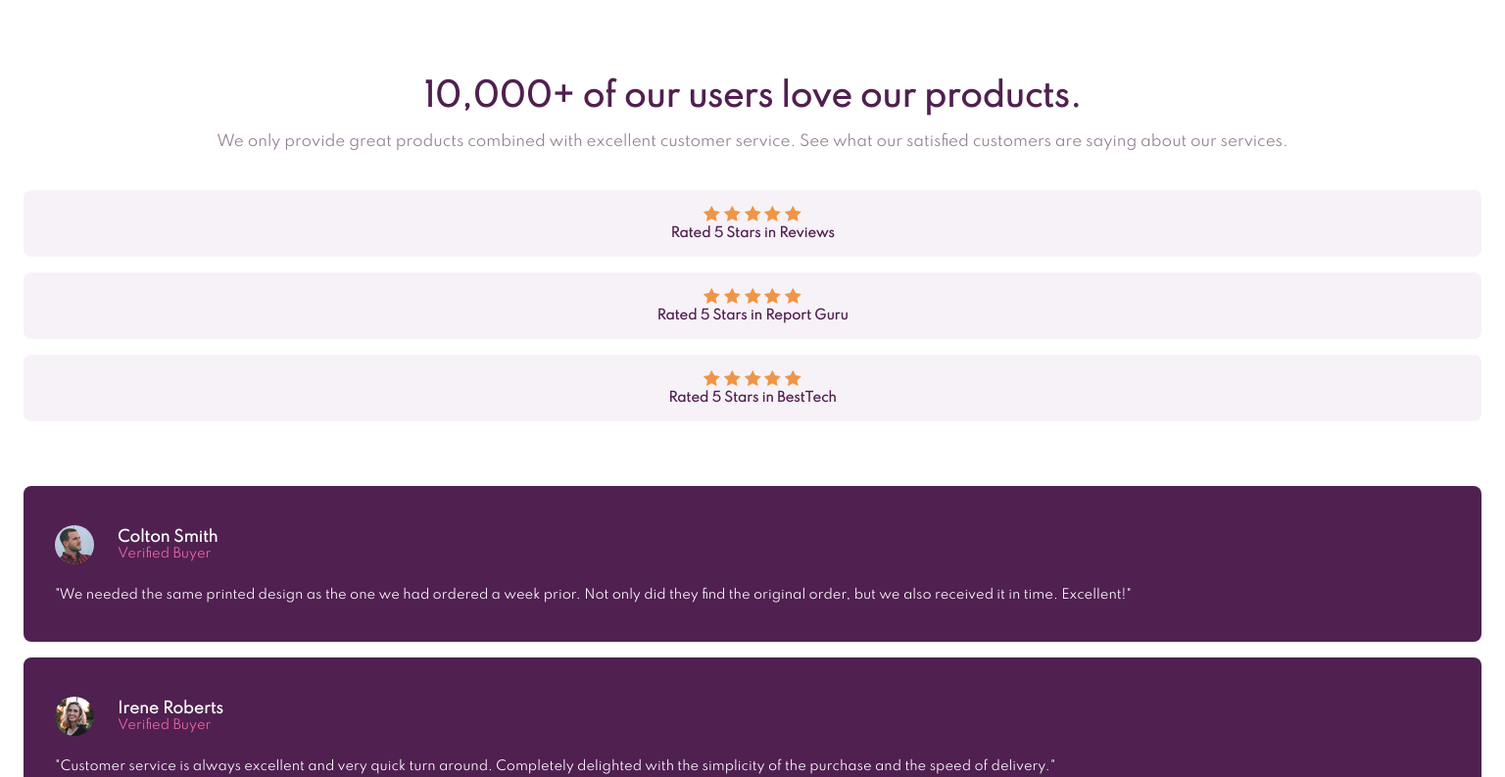
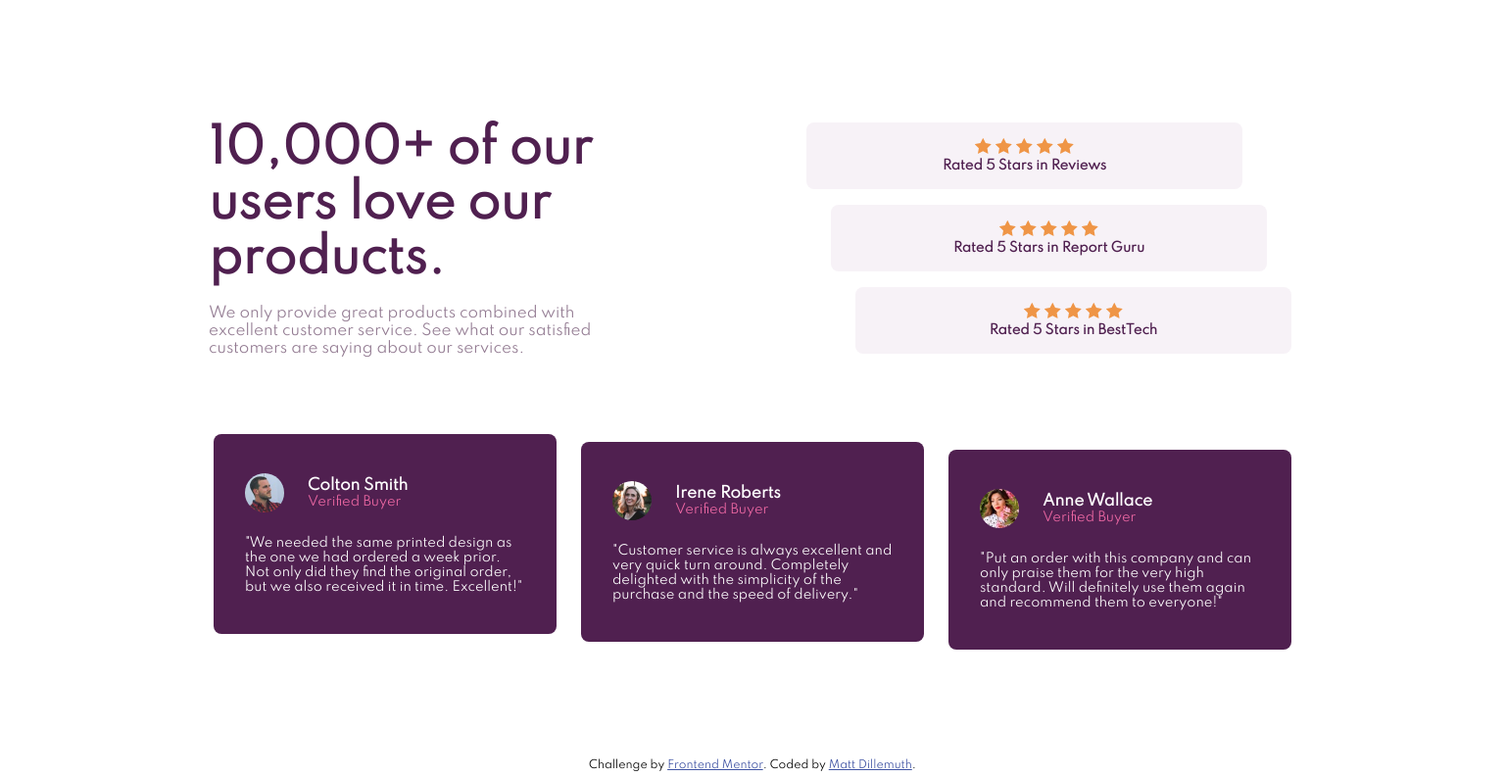
Before and after one commit to mdillemuth/social-proof-section, a plain HTML site: page index.html in a window 1536 px wide. Shown: the top 793 px of the page at 98% size. Drawn offline with Linux system fonts and the light colour scheme.

Commit message:
Add desktop media query to styling

```diff
--- a/index.html
+++ b/index.html
@@ -18,11 +18,13 @@
     <title>Social Proof Section | Frontend Mentor</title>
   </head>
   <body>
+    <div class="container-top">
       <header>
         <h1>10,000+ of our users love our products.</h1>
         <p>
-        We only provide great products combined with excellent customer service.
-        See what our satisfied customers are saying about our services.
+          We only provide great products combined with excellent customer
+          service. See what our satisfied customers are saying about our
+          services.
         </p>
       </header>
 
@@ -56,6 +58,7 @@
             <img src="assets/images/icon-star.svg" alt="star" />
           </div>
           <p>Rated 5 Stars in BestTech</p>
+        </div>
       </div>
     </div>
 
--- a/styles/styles.scss
+++ b/styles/styles.scss
@@ -20,11 +20,11 @@ $light-gray-magenta: hsl(300, 24%, 96%);
 body {
   padding: 80px 24px 100px;
   position: relative;
-  min-height: 100vh;
 }
 
 header {
-  margin-bottom: 40px;
+  max-width: 445px;
+  margin: 0 auto 40px;
   h1 {
     color: $dark-magenta;
     font-size: 32px;
@@ -40,11 +40,14 @@ header {
 }
 
 .ratings {
+  align-items: center;
   display: flex;
   flex-direction: column;
   margin-bottom: 50px;
 
   .rating-container {
+    width: 100%;
+    max-width: 445px;
     margin-bottom: 16px;
     padding: 16px 0;
     border-radius: 8px;
@@ -64,7 +67,13 @@ header {
 
 .testimonials {
   margin-bottom: 80px;
+  display: flex;
+  flex-direction: column;
+  align-items: center;
+
   .testimonial-container {
+    width: 100%;
+    max-width: 350px;
     background-color: $dark-magenta;
     border-radius: 8px;
     padding: 40px 32px;
@@ -102,10 +111,9 @@ header {
 
 .attribution {
   position: absolute;
-  bottom: 24px;
+  bottom: 16px;
   left: 0;
   right: 0;
-  margin: 0 auto;
   font-size: 11px;
   text-align: center;
 }
@@ -115,4 +123,46 @@ header {
 
 // Desktop Styles
 @media all and (min-width: 1440px) {
+  body {
+    padding: 125px 165px;
+  }
+
+  .container-top {
+    max-width: 1110px;
+    margin: 0 auto;
+    display: grid;
+    grid-template-columns: repeat(2, 1fr);
+
+    header {
+      margin: 0;
+      h1 {
+        font-size: 48px;
+        text-align: left;
+      }
+      p {
+        text-align: left;
+      }
+    }
+
+    .rating-container:nth-of-type(2) {
+      margin-left: 50px;
+    }
+    .rating-container:nth-of-type(3) {
+      margin-left: 100px;
+    }
+  }
+
+  .testimonials {
+    max-width: 1100px;
+    margin: 0 auto;
+    flex-direction: row;
+    justify-content: space-between;
+
+    .testimonial-container:nth-of-type(2) {
+      margin-top: 16px;
+    }
+    .testimonial-container:nth-of-type(3) {
+      margin-top: 32px;
+    }
+  }
 }
```
Also changed, not shown: styles/styles.css, 2 other files. Lines whose indentation alone changed are shown as unchanged.
